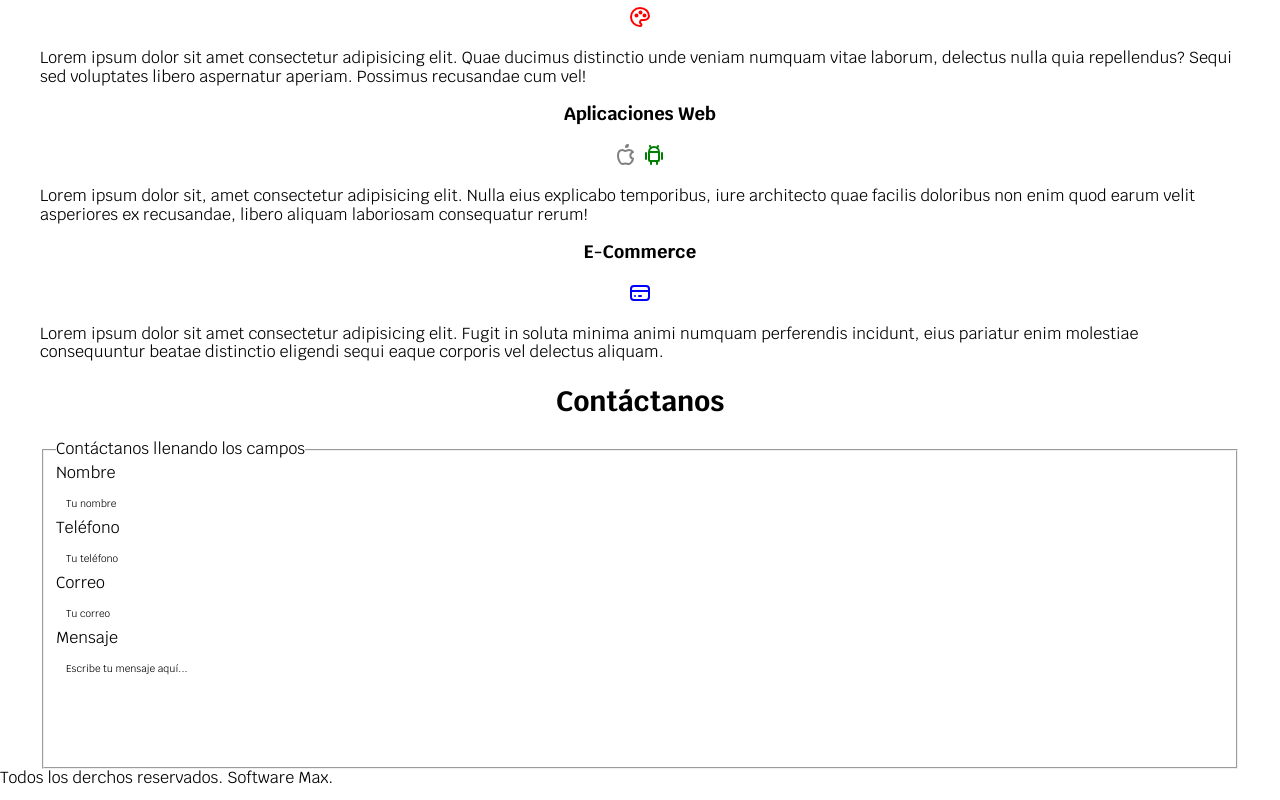
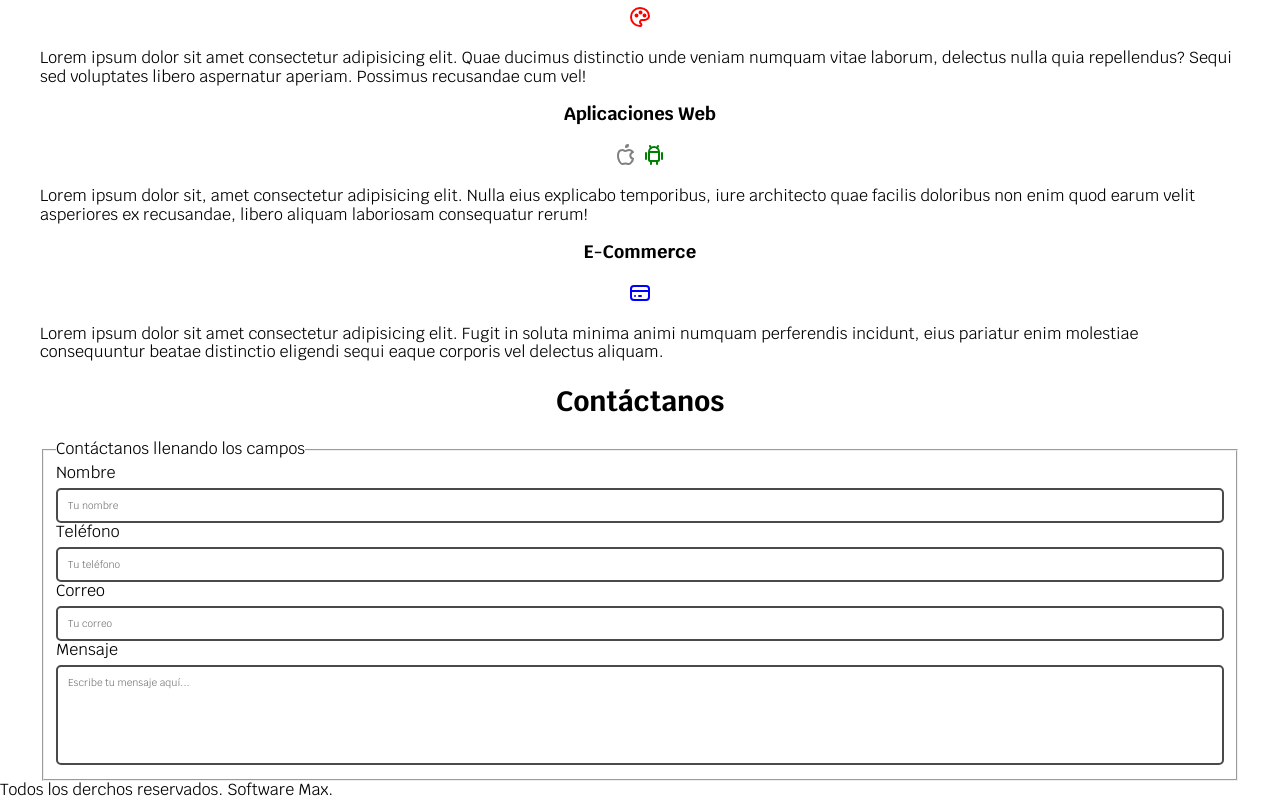
Before and after one commit to hanniauwu7/desarrollo_web, a plain HTML site: page index.html in a window 1280 px wide. Shown: the part 700-1500 px from the top of the page. Drawn offline with Linux system fonts and the light colour scheme.

Commit message:
fix: input placeholder

```diff
--- a/css/styles.css
+++ b/css/styles.css
@@ -143,17 +143,12 @@ h1,h2,h3{
     width: 100%;
     padding: 1rem;
     margin-top: 0.5rem;
-    border: 1px solid var(--gris-oscuro);
+    border: 2px solid #4a4a4a;
     border-radius: 0.5rem;
     font-size: 1rem;
-    background-color: var(--gris-claro);
-    color: var(--negro);
-}
-
-/* Color del placeholder */
-.Formulario input::placeholder,
-.Formulario textarea::placeholder {
-    color: var(--gris-oscuro);
+    background-color: white;
+    color: black;
+    outline: none;
 }
 
 .Formulario textarea {
```
